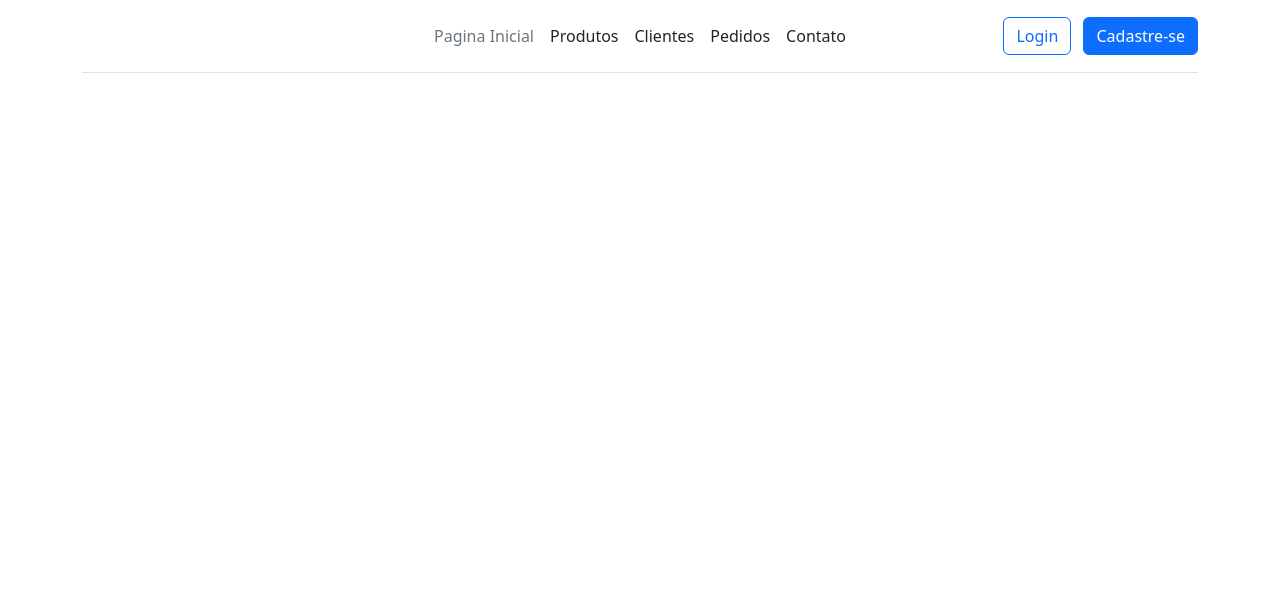
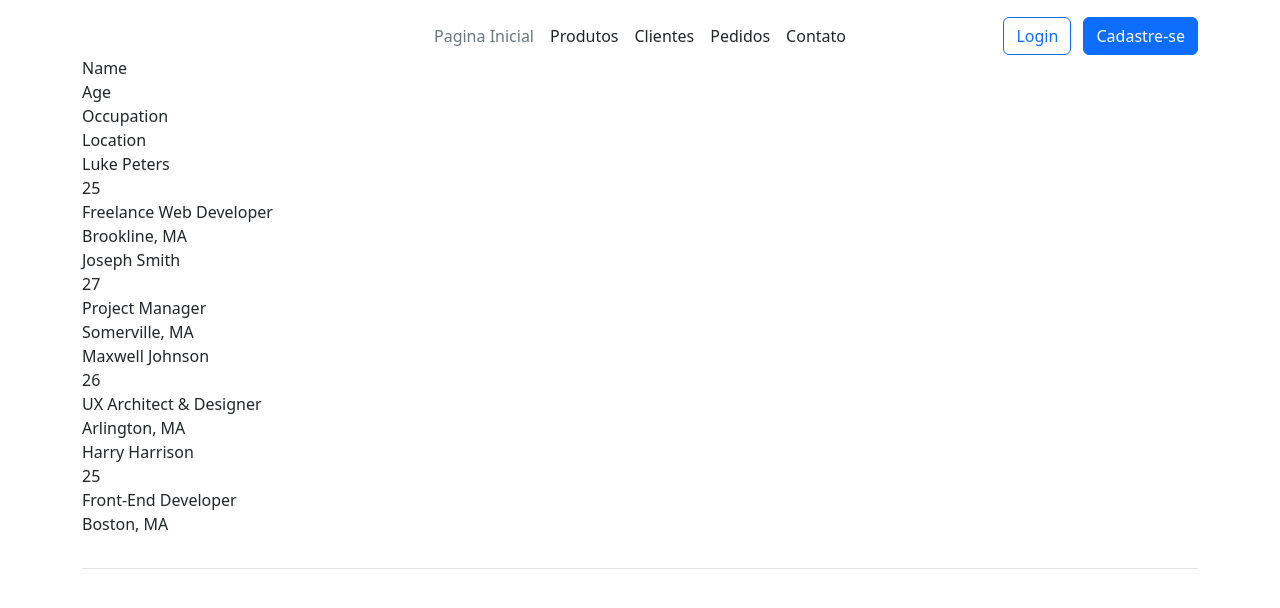
Before and after one commit to MarceloPeixoto20/SystemPython, a Flask app: page / in a window 1280 px wide. Shown: the top 608 px of the page. Run offline with Flask 2, Linux system fonts and the light colour scheme.

Commit message:
Commit 01

```diff
--- a/templates/homepage.html
+++ b/templates/homepage.html
@@ -25,6 +25,83 @@
         <button type="button" class="btn btn-outline-primary me-2">Login</button>
         <button type="button" class="btn btn-primary">Cadastre-se</button>
       </div>
+      <div class="table">
 
+        <div class="row header">
+          <div class="cell">
+            Name
+          </div>
+          <div class="cell">
+            Age
+          </div>
+          <div class="cell">
+            Occupation
+          </div>
+          <div class="cell">
+            Location
+          </div>
+        </div>
+
+        <div class="row">
+          <div class="cell" data-title="Name">
+            Luke Peters
+          </div>
+          <div class="cell" data-title="Age">
+            25
+          </div>
+          <div class="cell" data-title="Occupation">
+            Freelance Web Developer
+          </div>
+          <div class="cell" data-title="Location">
+            Brookline, MA
+          </div>
+        </div>
+
+        <div class="row">
+          <div class="cell" data-title="Name">
+            Joseph Smith
+          </div>
+          <div class="cell" data-title="Age">
+            27
+          </div>
+          <div class="cell" data-title="Occupation">
+            Project Manager
+          </div>
+          <div class="cell" data-title="Location">
+            Somerville, MA
+          </div>
+        </div>
+
+        <div class="row">
+          <div class="cell" data-title="Name">
+            Maxwell Johnson
+          </div>
+          <div class="cell" data-title="Age">
+            26
+          </div>
+          <div class="cell" data-title="Occupation">
+            UX Architect & Designer
+          </div>
+          <div class="cell" data-title="Location">
+            Arlington, MA
+          </div>
+        </div>
+
+        <div class="row">
+          <div class="cell" data-title="Name">
+            Harry Harrison
+          </div>
+          <div class="cell" data-title="Age">
+            25
+          </div>
+          <div class="cell" data-title="Occupation">
+            Front-End Developer
+          </div>
+          <div class="cell" data-title="Location">
+            Boston, MA
+          </div>
+        </div>
+
+      </div>
 </body>
 </html>
```
